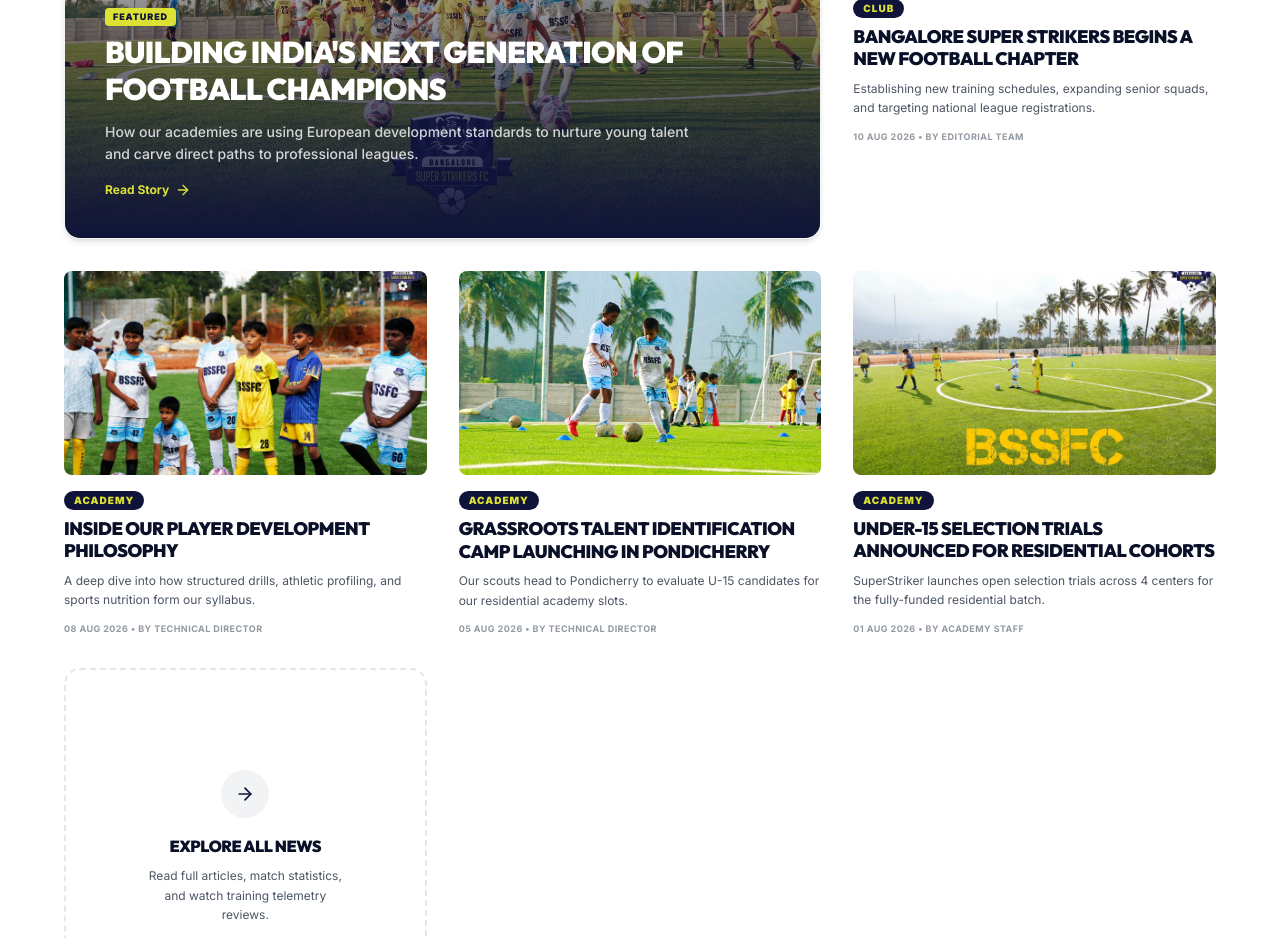
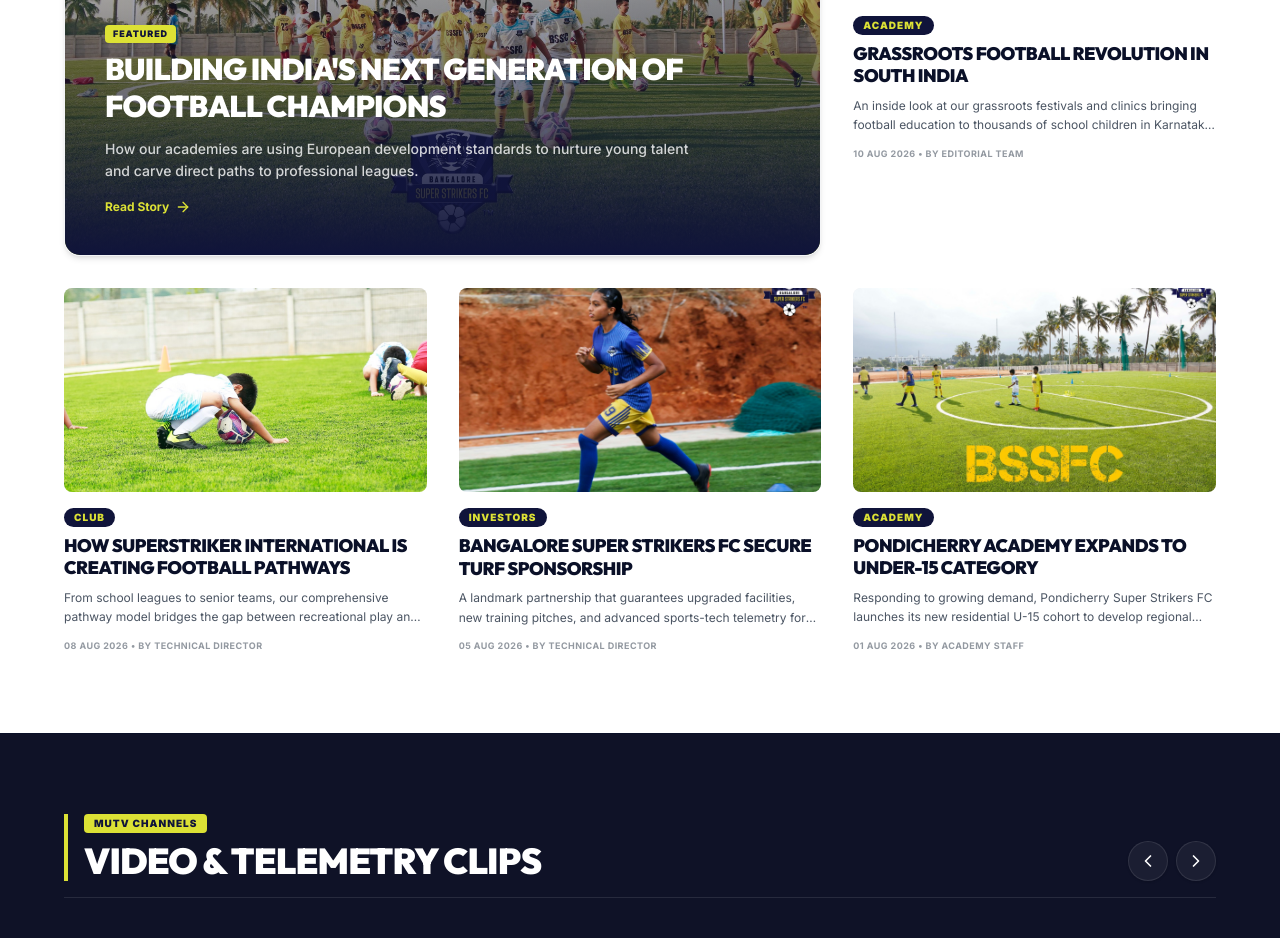
Before and after one commit to Shree-varshan-430/Super-Striker-International, a Next.js app: page / in a window 1280 px wide. Shown: the part 1380-2318 px from the top of the page. Built offline with nearby package versions, Linux system fonts and the light colour scheme.

Commit message:
Remove view-more card from news grid, add Explore All News header CTA button, and fix broken article slugs mapping them to newsData database

```diff
--- a/src/components/home/LatestFeed.tsx
+++ b/src/components/home/LatestFeed.tsx
@@ -28,16 +28,16 @@
     duration: "12:45",
     excerpt: "Watch the exciting junior division match highlights of Bangalore Super Strikers FC battling Jogo Bonito in the Youth Premier League.",
     author: "BSSFC Media",
-    videoUrl: "https://www.youtube.com/watch?v=Q-1y9wD6sL4"
+    videoUrl: "https://www.youtube.com/@bangaloresuperstrikersfoot9463/videos"
   },
   {
-    slug: "bss-new-chapter",
+    slug: "grassroots-revolution",
     type: "article",
-    title: "Bangalore Super Strikers begins a new football chapter",
-    category: "club",
-    thumbnail: "/images/news-chennai-league.jpg",
+    title: "Grassroots Football Revolution In South India",
+    category: "academy",
+    thumbnail: "/images/news-grassroots.jpg",
     publishedAt: "10 AUG 2026",
-    excerpt: "Establishing new training schedules, expanding senior squads, and targeting national league registrations.",
+    excerpt: "An inside look at our grassroots festivals and clinics bringing football education to thousands of school children in Karnataka and Tamil Nadu.",
     author: "Editorial Team"
   },
   {
@@ -50,16 +50,16 @@
     duration: "08:15",
     excerpt: "Explore our residential campus trials, student athlete accommodations, UEFA coaching syllabus, and physical conditioning drills.",
     author: "Admissions Team",
-    videoUrl: "https://www.youtube.com/watch?v=VnExk9OQyVw"
+    videoUrl: "https://www.youtube.com/@bangaloresuperstrikersfoot9463/videos"
   },
   {
-    slug: "philosophy-pathways",
+    slug: "creating-football-pathways",
     type: "article",
-    title: "Inside our player development philosophy",
-    category: "academy",
-    thumbnail: "/images/news-scouting.jpg",
+    title: "How SuperStriker International Is Creating Football Pathways",
+    category: "club",
+    thumbnail: "/images/news-pathways.jpg",
     publishedAt: "08 AUG 2026",
-    excerpt: "A deep dive into how structured drills, athletic profiling, and sports nutrition form our syllabus.",
+    excerpt: "From school leagues to senior teams, our comprehensive pathway model bridges the gap between recreational play and professional contracts.",
     author: "Technical Director"
   },
   {
@@ -72,16 +72,16 @@
     duration: "15:30",
     excerpt: "A high-performance documentary tracking our senior athletes' telemetry tests, gym workouts, and tactical training sessions.",
     author: "Striker TV",
-    videoUrl: "https://www.youtube.com/watch?v=H74c2eE8fCw"
+    videoUrl: "https://www.youtube.com/@bangaloresuperstrikersfoot9463/videos"
   },
   {
-    slug: "pondicherry-scout-trials",
+    slug: "turf-sponsorship-deal",
     type: "article",
-    title: "Grassroots Talent Identification camp launching in Pondicherry",
-    category: "academy",
-    thumbnail: "/images/news-pondicherry-scout.jpg",
+    title: "Bangalore Super Strikers FC Secure Turf Sponsorship",
+    category: "investors",
+    thumbnail: "/images/news-pitch-sponsorship.jpg",
     publishedAt: "05 AUG 2026",
-    excerpt: "Our scouts head to Pondicherry to evaluate U-15 candidates for our residential academy slots.",
+    excerpt: "A landmark partnership that guarantees upgraded facilities, new training pitches, and advanced sports-tech telemetry for senior and youth squads.",
     author: "Technical Director"
   },
   {
@@ -94,16 +94,16 @@
     duration: "05:40",
     excerpt: "Our tactical coaches outline the key physical literacy drills, passing metrics, and shooting telemetry required for matchday prep.",
     author: "GK Panel",
-    videoUrl: "https://www.youtube.com/watch?v=Q5Z5oE8xT7w"
+    videoUrl: "https://www.youtube.com/@bangaloresuperstrikersfoot9463/videos"
   },
   {
-    slug: "academy-u15-trials",
+    slug: "pondicherry-academy-expands",
     type: "article",
-    title: "Under-15 Selection Trials announced for Residential Cohorts",
+    title: "Pondicherry Academy Expands to Under-15 Category",
     category: "academy",
     thumbnail: "/images/news-academy-u15.jpg",
     publishedAt: "01 AUG 2026",
-    excerpt: "SuperStriker launches open selection trials across 4 centers for the fully-funded residential batch.",
+    excerpt: "Responding to growing demand, Pondicherry Super Strikers FC launches its new residential U-15 cohort to develop regional talent.",
     author: "Academy Staff"
   },
   {
@@ -116,7 +116,7 @@
     duration: "10:15",
     excerpt: "Watch the tactical session blueprints and key match highlights from the Development Premier Division League.",
     author: "Technical Team",
-    videoUrl: "https://www.youtube.com/watch?v=yY3D2nNnE1s"
+    videoUrl: "https://www.youtube.com/@bangaloresuperstrikersfoot9463/videos"
   }
 ];
 
@@ -152,14 +152,24 @@
       <section className="py-20 bg-white border-b border-gray-150 text-left">
         <div className="max-w-[95%] mx-auto px-4 sm:px-6 lg:px-8">
 
-          {/* Header */}
-          <div className="flex flex-col items-start gap-1 border-l-4 border-[#10143A] pl-4 mb-12">
+          {/* Header with Navigation Link */}
+          <div className="flex justify-between items-end pb-4 border-b border-gray-150 mb-12">
+            <div className="flex flex-col items-start gap-1 text-left border-l-4 border-[#10143A] pl-4">
               <span className="text-[10px] font-black uppercase tracking-widest text-[#DCE135] bg-[#10143A] px-2.5 py-0.5 rounded">
                 LATEST STORIES
               </span>
               <h2 className="font-display text-2xl sm:text-4xl font-black uppercase tracking-tight text-[#0A1028] mt-1">
                 NEWS & EDITORIAL READS
               </h2>
+            </div>
+
+            <Link
+              href="/news"
+              className="inline-flex items-center gap-1.5 rounded-full bg-[#10143A] text-white hover:bg-[#DCE135] hover:text-[#10143A] px-5 py-2.5 text-xs font-bold uppercase tracking-wider transition-all hover:scale-103 active:scale-95 shadow-sm border border-gray-150"
+            >
+              Explore All News
+              <ArrowRight className="h-4 w-4" />
+            </Link>
           </div>
 
           {/* Asymmetric Grid */}
@@ -203,24 +213,6 @@
                 <NewsCard item={item} />
               </div>
             ))}
-
-            {/* "View More" Grid Link Block */}
-            <div className="flex">
-              <Link
-                href="/news"
-                className="flex flex-col items-center justify-center w-full min-h-[360px] border-2 border-dashed border-gray-200 rounded-2xl group p-6 text-center hover:border-[#10143A] transition-all hover:bg-gray-50/50"
-              >
-                <div className="w-12 h-12 rounded-full bg-[#10143A]/5 text-[#10143A] flex items-center justify-center mb-4 group-hover:bg-[#DCE135] transition-all">
-                  <ArrowRight className="h-5 w-5 group-hover:scale-110 transition-transform" />
-                </div>
-                <h3 className="font-display text-base font-black uppercase tracking-tight text-[#0A1028]">
-                  Explore All News
-                </h3>
-                <p className="text-xs text-[#4B5563] mt-2 max-w-[200px] leading-relaxed">
-                  Read full articles, match statistics, and watch training telemetry reviews.
-                </p>
-              </Link>
-            </div>
 
           </div>
 
```
Lines whose indentation alone changed are shown as unchanged.
